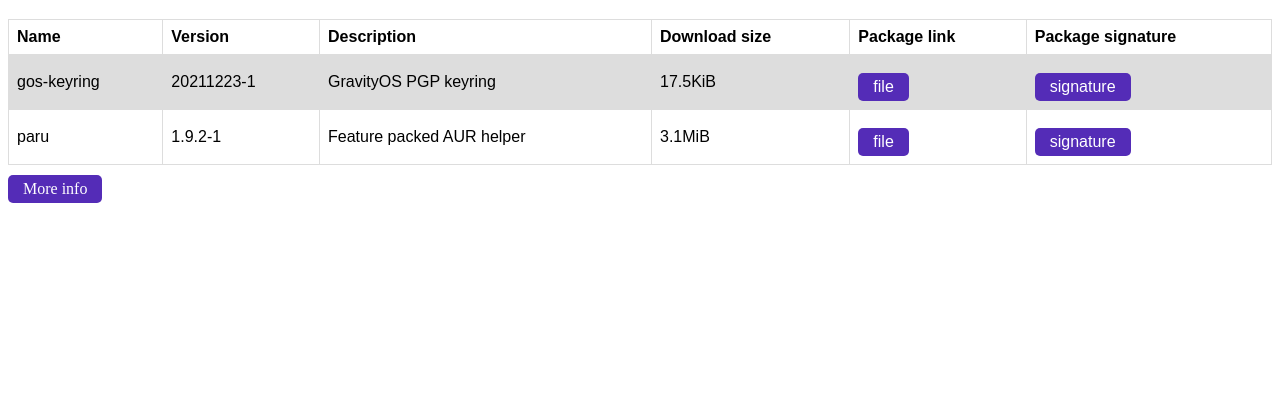
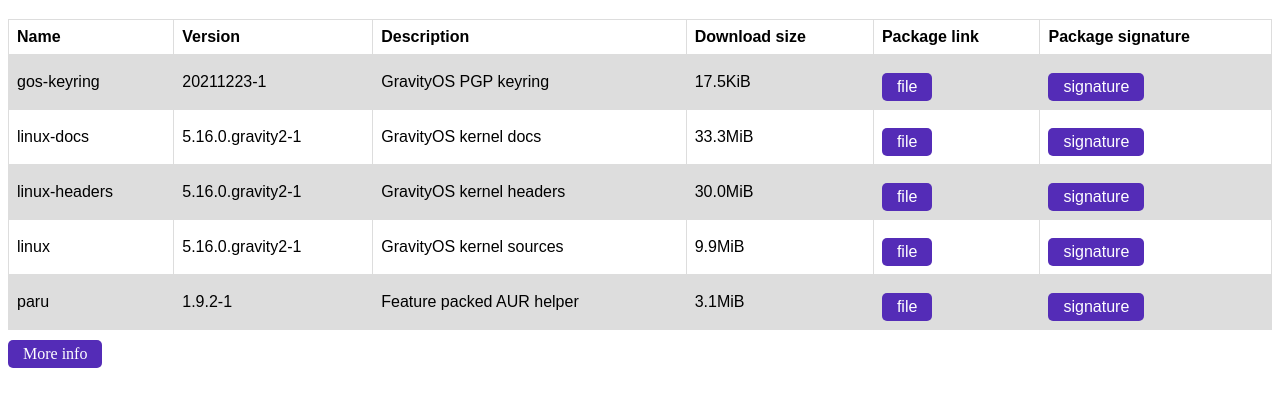
Before and after one commit to GravityOS/repo, a plain HTML site: page index.html in a window 1280 px wide. Shown: the part 61-468 px from the top of the page. Drawn offline with Linux system fonts and the light colour scheme.

Commit message:
Add Linux-5.16.0.gravity-2-1

```diff
--- a/index.html
+++ b/index.html
@@ -51,6 +51,30 @@
 			<td><a href='x86_64/gos-keyring-20211223-1-any.pkg.tar.zst.sig' >signature</a></td>
 		</tr>
 		<tr>
+			<td>linux-docs</td>
+			<td>5.16.0.gravity2-1</td>
+			<td> GravityOS kernel docs</td>
+			<td>33.3MiB</td>
+			<td><a href='x86_64/linux-docs-5.16.0.gravity2-1-x86_64.pkg.tar.zst' >file</a></td>
+			<td><a href='x86_64/linux-docs-5.16.0.gravity2-1-x86_64.pkg.tar.zst.sig' >signature</a></td>
+		</tr>
+		<tr>
+			<td>linux-headers</td>
+			<td>5.16.0.gravity2-1</td>
+			<td> GravityOS kernel headers</td>
+			<td>30.0MiB</td>
+			<td><a href='x86_64/linux-headers-5.16.0.gravity2-1-x86_64.pkg.tar.zst' >file</a></td>
+			<td><a href='x86_64/linux-headers-5.16.0.gravity2-1-x86_64.pkg.tar.zst.sig' >signature</a></td>
+		</tr>
+		<tr>
+			<td>linux</td>
+			<td>5.16.0.gravity2-1</td>
+			<td> GravityOS kernel sources</td>
+			<td>9.9MiB</td>
+			<td><a href='x86_64/linux-5.16.0.gravity2-1-x86_64.pkg.tar.zst' >file</a></td>
+			<td><a href='x86_64/linux-5.16.0.gravity2-1-x86_64.pkg.tar.zst.sig' >signature</a></td>
+		</tr>
+		<tr>
 			<td>paru</td>
 			<td>1.9.2-1</td>
 			<td> Feature packed AUR helper</td>
```
Also changed, not shown: info/linux-docs.txt (added), info/linux-headers.txt (added), info/linux.txt (added), packages.txt, 11 other files.
